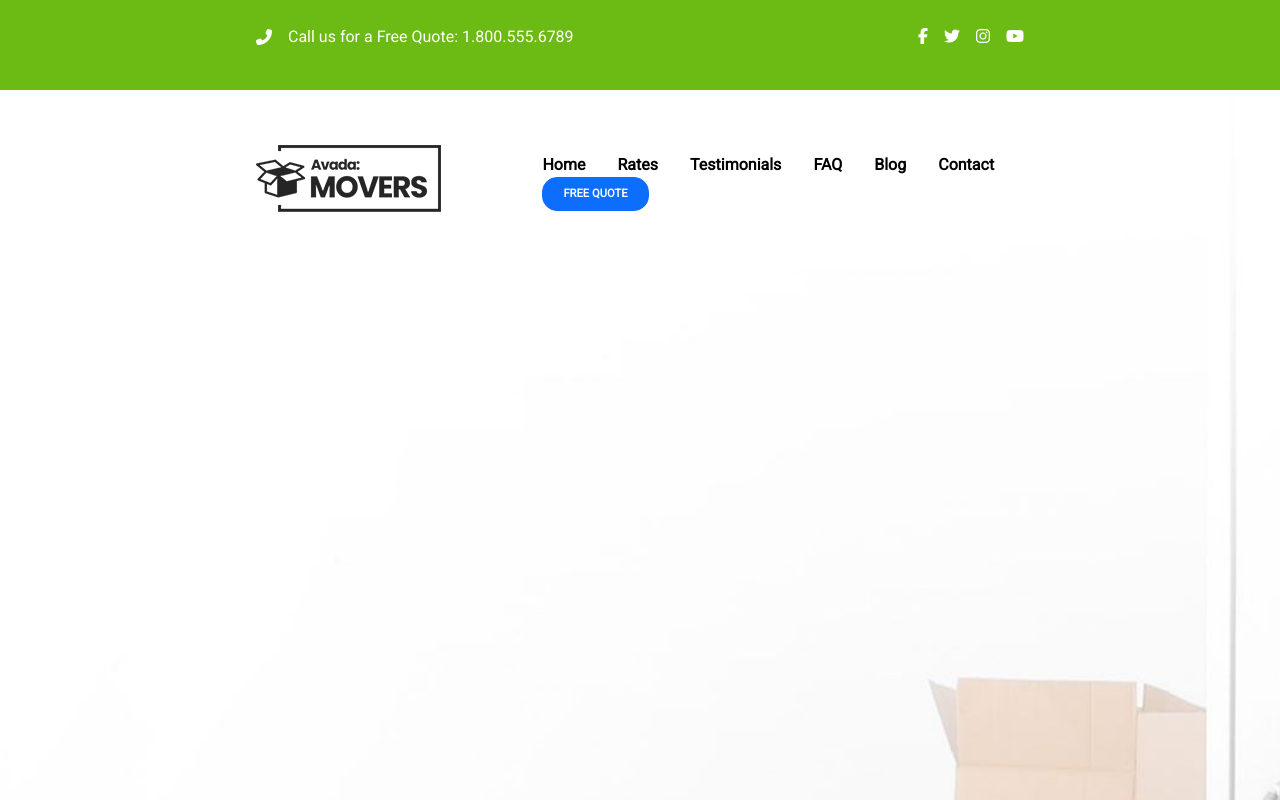
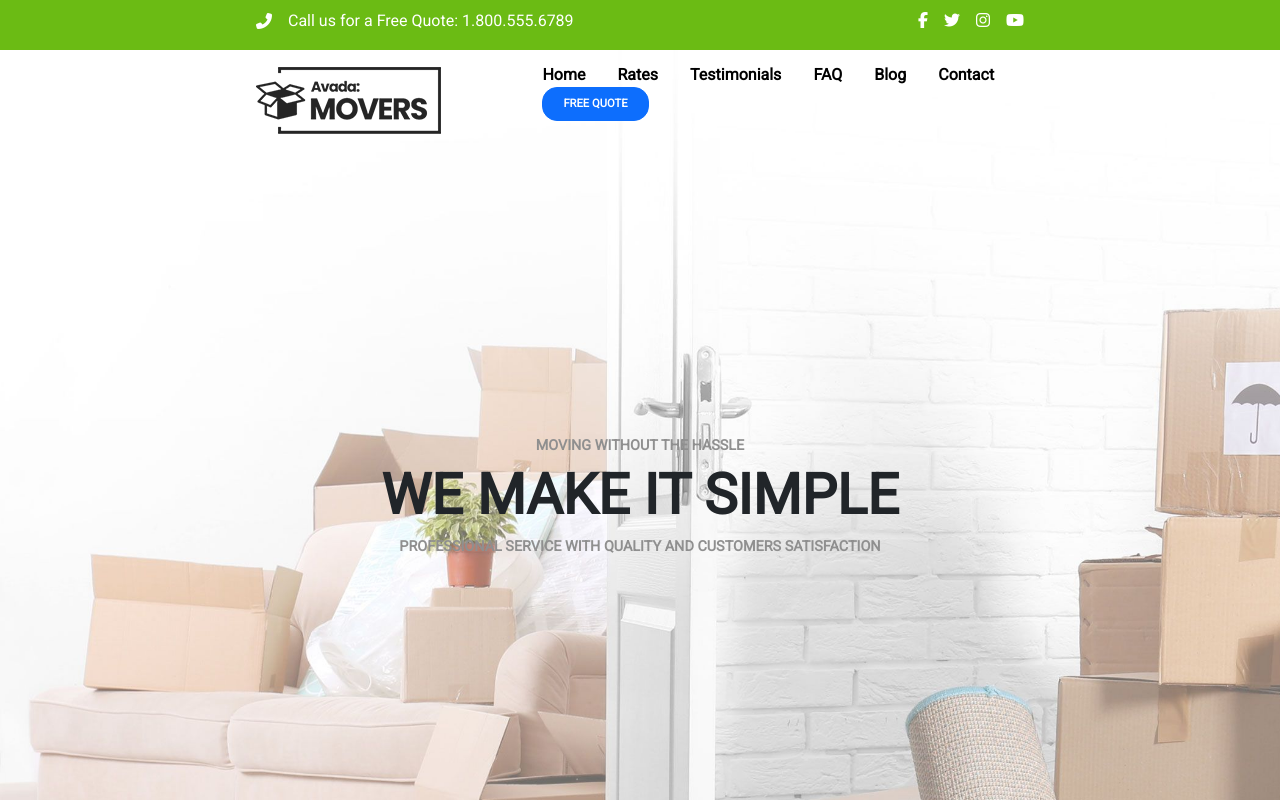
Before and after one commit to Shinrael/proj-html-vuejs, a Vue app: page / in a window 1280 px wide. Shown: the top 800 px of the page. Built offline with nearby package versions, Linux system fonts and the light colour scheme.

Commit message:
[fix] header and hero

```diff
--- a/src/components/Header.vue
+++ b/src/components/Header.vue
@@ -33,11 +33,11 @@ import { store } from '../data/store'
 <template>
   <header class="d-flex justify-content-center ">
     <div class="container-header d-flex">
-      <div class="h-left d-flex text-white align-items-center ">
+      <div class="h-left d-flex text-white align-items-center pt-2">
         <i class="fa-solid fa-phone-flip me-3"></i>
         <p>Call us for a Free Quote: 1.800.555.6789</p>
       </div>
-      <div class="h-right d-flex align-items-center justify-content-end">
+      <div class="h-right d-flex align-items-center justify-content-end pt-2">
           <ul class="list-inline ">
             <li
               v-for="icon in socialIcon"
@@ -56,7 +56,7 @@ import { store } from '../data/store'
 
 <style lang="scss" scoped>
   header{
-    height: 90px;
+    height: 50px;
     background-color: #6bbb14;
     .container-header{
       width: 60%;
--- a/src/components/Hero.vue
+++ b/src/components/Hero.vue
@@ -26,7 +26,7 @@ import { store } from '../data/store'
   <div class="hero d-flex justify-content-center">
     <div class="container-hero">
       <div class="hero-head d-flex">
-        <div class="logo-container d-flex align-items-center pb-4">
+        <div class="logo-container d-flex align-items-center">
           <img src="../../public/img/avada-movers-logo.png" alt="">
         </div>
         <div class="menu-container d-flex align-items-center justify-content-end">
@@ -59,12 +59,12 @@ import { store } from '../data/store'
   .hero{
     background-image: url("../../public/img/avada-movers-homeherobackground-final.jpg");
     background-size: cover;
-    height: 1590px;
+    height: 800px;
     .container-hero{
       width: 60%;
       .hero-head{
         width: 100%;
-        height: 200px;
+        height: 100px;
         .logo-container{
           width: 30%;
           height: 100%;
@@ -88,14 +88,14 @@ import { store } from '../data/store'
         }
       }
       .hero-center{
-        height: calc(1590px - 200px);
+        height: calc(800px - 100px);
         h4{
           color: #8f8f8f;
           font-weight: 700;
           font-size: .9rem;
         }
         h1{
-          font-size: 3rem;
+          font-size: 3.5rem;
         }
 
       }
```
